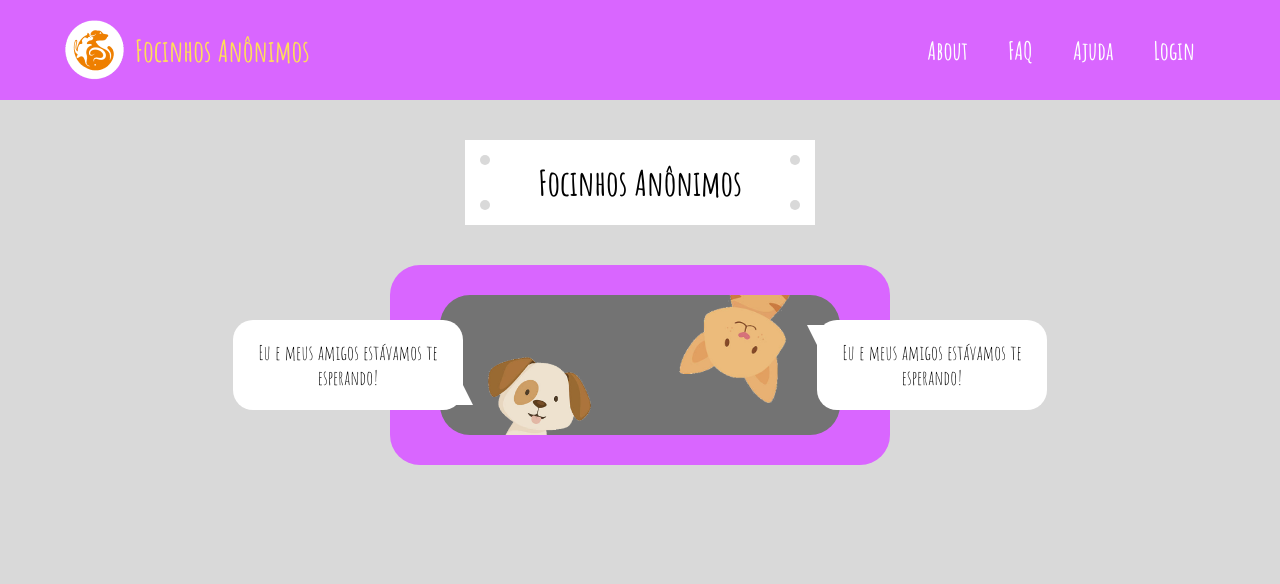
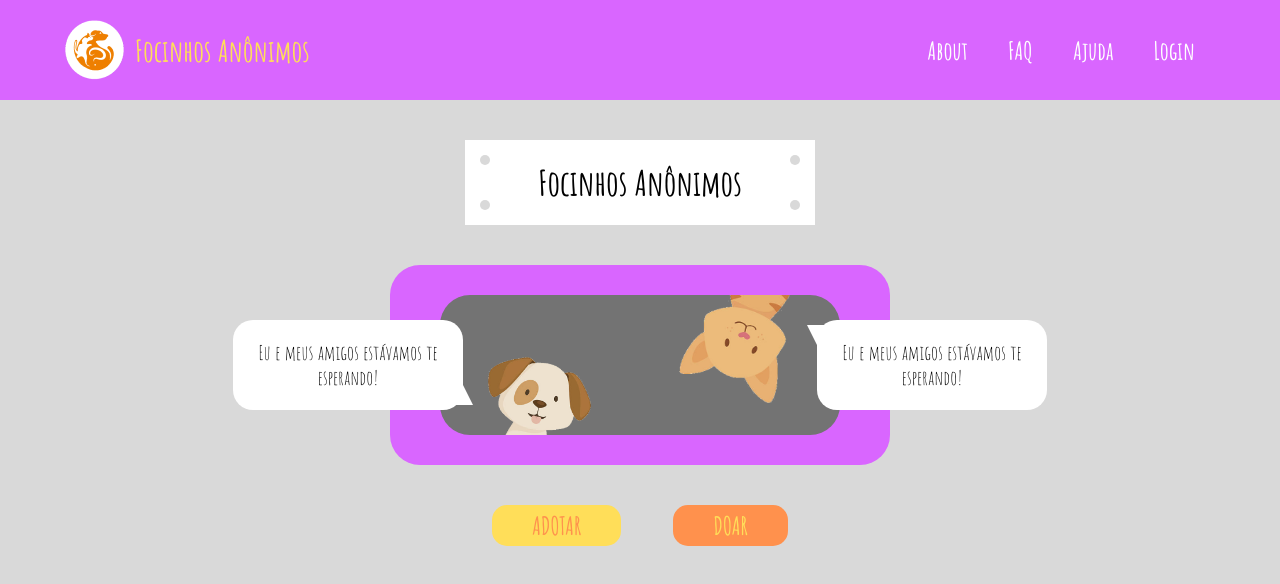
Before and after one commit to jacksonpecini/focinhos-front, a Nuxt app: page / in a window 1280 px wide. Shown: the top 584 px of the page. Built offline with nearby package versions, Linux system fonts and the light colour scheme.

Commit message:
Created hero buttons

```diff
--- /dev/null
+++ b/components/Button.vue
@@ -0,0 +1,41 @@
+<template>
+  <a :href="url" :class="`btn bg--${backgroundColor} text--${textColor}`">
+    {{texto}}
+  </a>
+</template>
+
+<script>
+export default {
+  props: [
+    "url",
+    "texto",
+    "backgroundColor",
+    "textColor"
+  ]
+}
+</script>
+
+<style>
+
+.btn {
+  background-color: var(--color-highlight);
+  color: var(--color-orange);
+  padding: 5px 40px;
+  font-size: 25px;
+  font-weight: bold;
+  text-transform: uppercase;
+  border-radius: 15px;
+  display: flex;
+  align-items: center;
+  justify-content: center;
+}
+
+.bg--orange {
+  background-color: var(--color-orange);
+}
+
+.text--yellow {
+  color: var(--color-highlight);
+}
+
+</style>
--- a/components/section/Hero.vue
+++ b/components/section/Hero.vue
@@ -9,16 +9,22 @@
         <Dialogo texto="Eu e meus amigos estávamos te esperando!" customClass="top-left" />
       </div>
     </div>
+    <div class="hero__buttons">
+      <Button texto="Adotar" url="/adotar" />
+      <Button texto="Doar" url="/doar" backgroundColor="orange" textColor="yellow" />
+    </div>
   </section>
 </template>
 
 <script>
 import Titulo from '@/components/Titulo.vue';
 import Dialogo from '@/components/Dialogo.vue';
+import Button from '@/components/Button.vue';
 export default {
   components: {
     Titulo,
     Dialogo,
+    Button,
   }
 }
 </script>
@@ -85,4 +91,14 @@ export default {
   transform: translateY(-50%) translateX(90%);
 }
 
+.hero__buttons {
+
+  width: 400px;
+  display: flex;
+  align-items: center;
+  justify-content: space-evenly;
+  margin-top: 40px;
+
+}
+
 </style>
--- a/layouts/default.vue
+++ b/layouts/default.vue
@@ -11,6 +11,7 @@
   --color-highlight: #FFDE59;
   --color-background: #D9D9D9;
   --color-grey: #737373;
+  --color-orange: #FF914D;
 }
 
 html {
```
